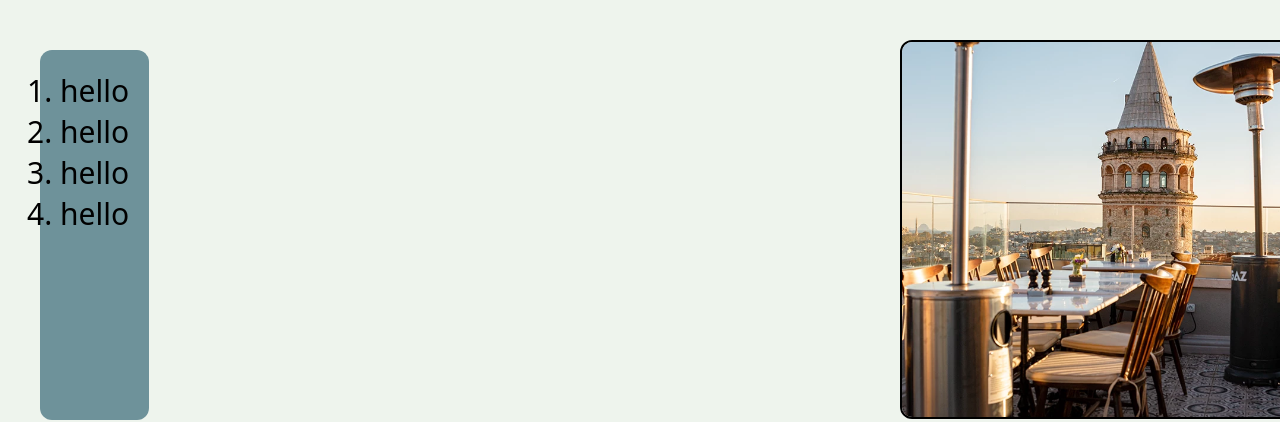
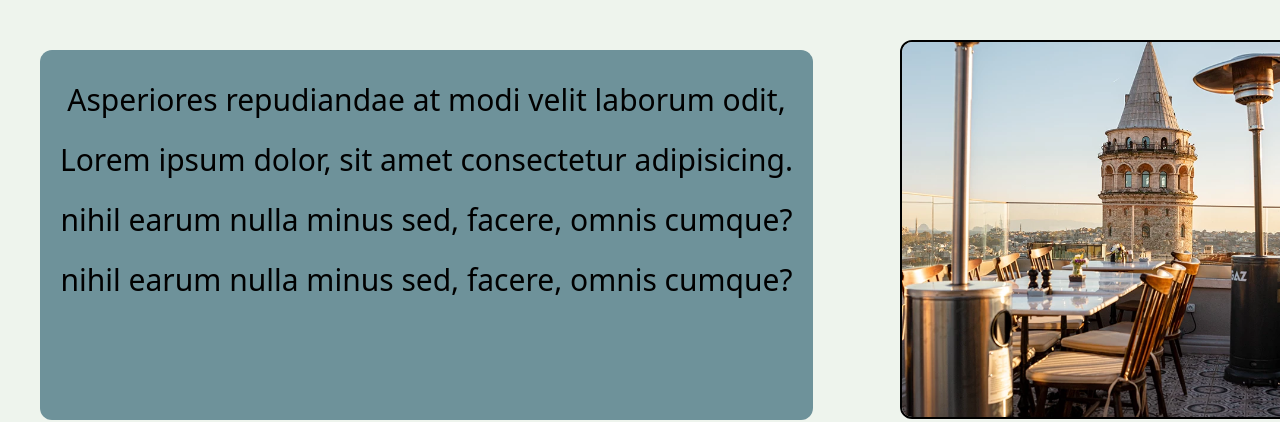
Before and after one commit to Tarek994/bg-React, a React (Create React App) app: page / in a window 1280 px wide. Shown: the part 958-1380 px from the top of the page. Built offline with nearby package versions, Linux system fonts and the light colour scheme.

Commit message:
list(services): setup the style class for services list

```diff
--- a/src/Components/Services.jsx
+++ b/src/Components/Services.jsx
@@ -12,13 +12,12 @@ const Services = () => {
 
 
           <div className="services-description">
-            <ol>
-              <li>hello</li>
-              <li>hello</li>
-              <li>hello</li>
-              <li>hello</li>
-
-            </ol>
+            <ul className="services-list">
+              <li> Asperiores repudiandae at modi velit laborum odit,</li>
+              <li> Lorem ipsum dolor, sit amet consectetur adipisicing.</li>
+              <li> nihil earum nulla minus sed, facere, omnis cumque?</li>
+              <li> nihil earum nulla minus sed, facere, omnis cumque?</li>
+            </ul>
           </div>
         </div>
     </div>
```
